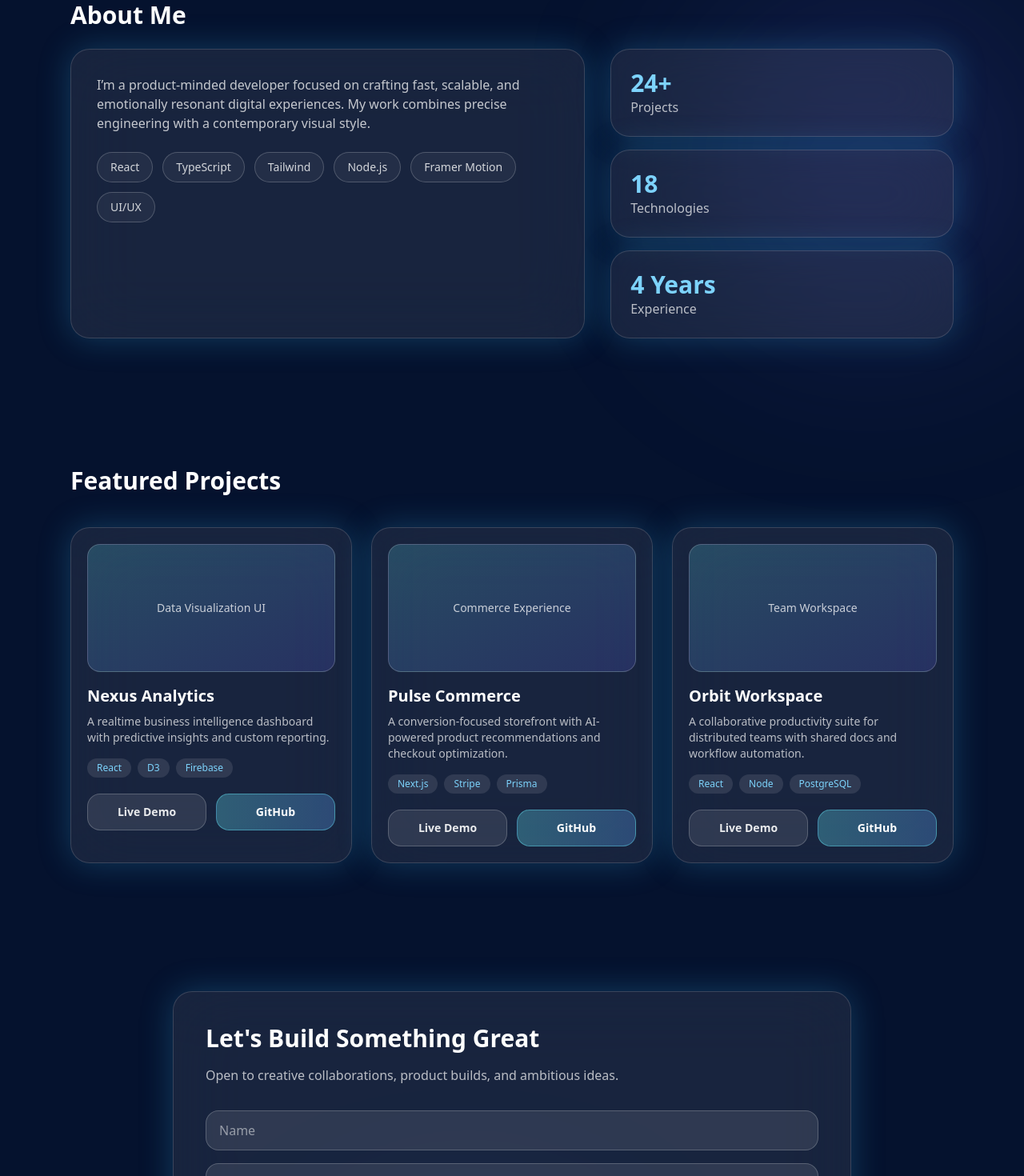
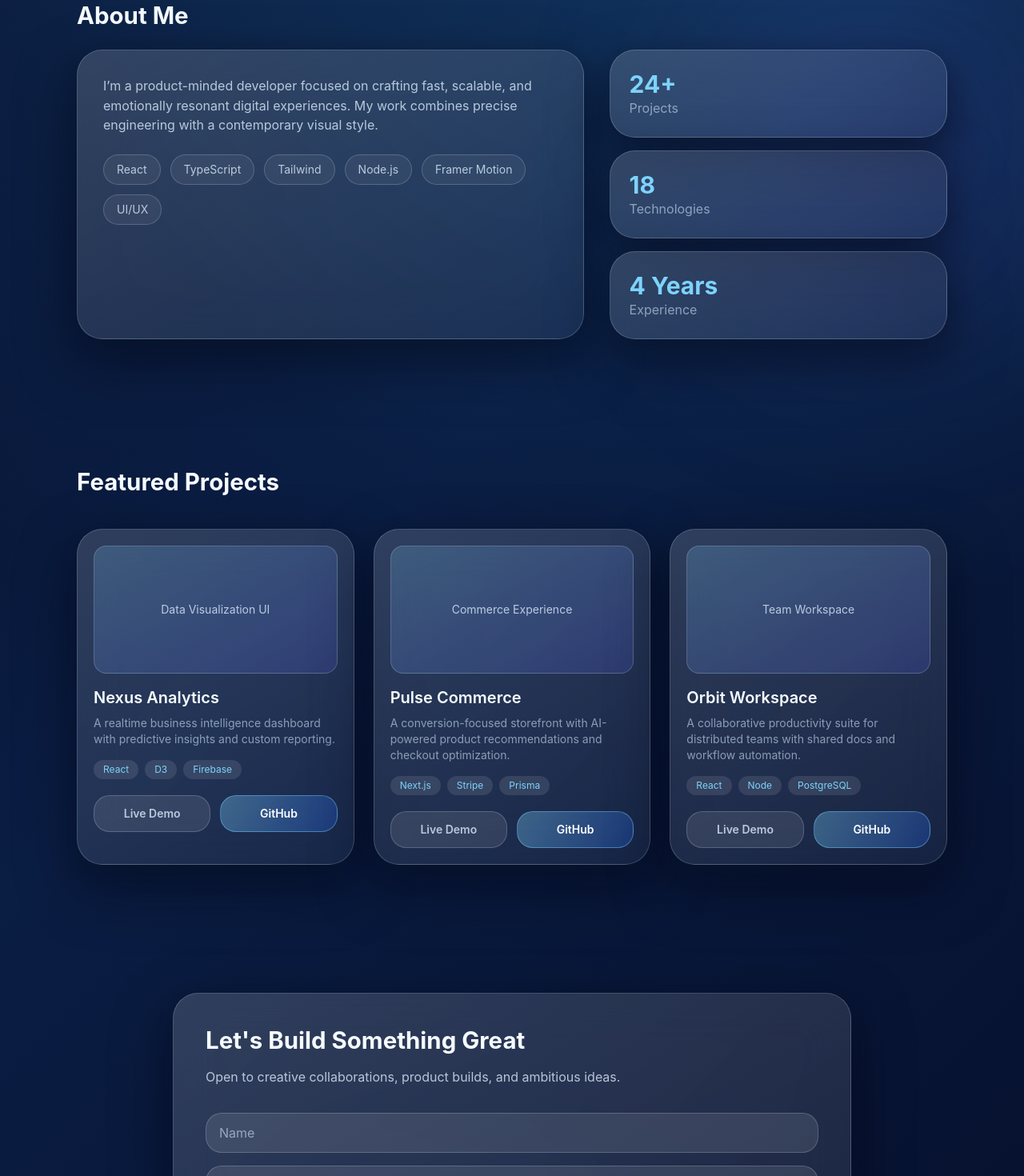
Before and after one commit to mondirdf/Portf, a React (Vite) app: page / in a window 1280 px wide. Shown: the part 940-2410 px from the top of the page at 80% size. Built offline with nearby package versions, Linux system fonts and the light colour scheme.

Commit message:
Refactor UI styling into centralized liquid-glass tokens

```diff
--- a/src/App.jsx
+++ b/src/App.jsx
@@ -31,12 +31,19 @@ const projects = [
   },
 ];
 
+const motionTokens = {
+  sectionDuration: 0.72,
+  hoverDuration: 0.24,
+  particleBaseDuration: 14,
+  sectionEase: [0.22, 1, 0.36, 1],
+};
+
 const sectionVariant = {
   hidden: { opacity: 0, y: 50 },
   visible: {
     opacity: 1,
     y: 0,
-    transition: { duration: 0.8, ease: 'easeOut' },
+    transition: { duration: motionTokens.sectionDuration, ease: motionTokens.sectionEase },
   },
 };
 
@@ -46,7 +53,7 @@ function GlassCard({ className = '', children }) {
 
 export function App() {
   return (
-    <div className="relative min-h-screen overflow-x-hidden bg-void-blue text-white">
+    <div className="relative min-h-screen overflow-x-hidden text-[var(--color-text-primary)]">
       <BackgroundFx />
       <Navbar />
       <main className="relative z-10">
@@ -61,13 +68,13 @@ export function App() {
 
 function Navbar() {
   return (
-    <header className="sticky top-0 z-50 border-b border-white/10 bg-slate-900/25 backdrop-blur-xl">
+    <header className="sticky top-0 z-50 border-b border-[var(--color-border-hairline)] bg-[rgba(4,14,35,0.34)] backdrop-blur-[var(--blur-medium)]">
       <nav className="mx-auto flex max-w-6xl items-center justify-between px-6 py-4">
-        <span className="text-lg font-bold tracking-wide text-soft-cyan">ALEX DEV</span>
-        <ul className="hidden gap-6 text-sm text-white/80 md:flex">
+        <span className="text-lg font-bold tracking-wide text-[var(--color-accent)]">ALEX DEV</span>
+        <ul className="hidden gap-6 text-sm text-[var(--color-text-secondary)] md:flex">
           {navLinks.map((item) => (
             <li key={item}>
-              <a href={`#${item.toLowerCase()}`} className="transition hover:text-soft-cyan">
+              <a href={`#${item.toLowerCase()}`} className="transition hover:text-[var(--color-accent)]">
                 {item}
               </a>
             </li>
@@ -82,7 +89,7 @@ function Hero() {
   return (
     <section
       id="home"
-      className="hero-bg mx-auto grid min-h-screen max-w-6xl items-center px-6 py-20"
+      className="hero-bg section-shell mx-auto grid min-h-screen max-w-6xl items-center"
     >
       <motion.div
         initial="hidden"
@@ -91,7 +98,7 @@ function Hero() {
         variants={sectionVariant}
         className="w-full text-center"
       >
-        <h1 className="text-5xl font-extrabold leading-tight text-yellow-300 drop-shadow-[0_4px_20px_rgba(0,0,0,0.35)] md:text-7xl">
+        <h1 className="text-display text-[var(--color-warn)] drop-shadow-[0_4px_20px_rgba(0,0,0,0.35)]">
           Building intelligent digital experiences.
         </h1>
       </motion.div>
@@ -104,21 +111,21 @@ function About() {
   return (
     <motion.section
       id="about"
-      className="mx-auto max-w-6xl px-6 py-20"
+      className="section-shell mx-auto max-w-6xl"
       initial="hidden"
       whileInView="visible"
       viewport={{ once: true, amount: 0.2 }}
       variants={sectionVariant}
     >
-      <h3 className="mb-6 text-3xl font-bold">About Me</h3>
+      <h3 className="text-heading mb-6">About Me</h3>
       <div className="grid gap-8 lg:grid-cols-[1.2fr,0.8fr]">
         <GlassCard className="p-8">
-          <p className="text-white/75">
+          <p className="text-body">
             I’m a product-minded developer focused on crafting fast, scalable, and emotionally resonant digital experiences. My work combines precise engineering with a contemporary visual style.
           </p>
           <div className="mt-6 flex flex-wrap gap-3">
             {skills.map((skill) => (
-              <span key={skill} className="rounded-full border border-white/20 bg-white/5 px-4 py-2 text-sm text-white/80">
+              <span key={skill} className="rounded-full border border-[var(--color-border-hairline)] bg-[var(--surface-glass-low)] px-4 py-2 text-sm text-[var(--color-text-secondary)]">
                 {skill}
               </span>
             ))}
@@ -127,8 +134,8 @@ function About() {
         <div className="grid gap-4">
           {stats.map((stat) => (
             <GlassCard key={stat.label} className="p-6">
-              <p className="text-3xl font-bold text-soft-cyan">{stat.value}</p>
-              <p className="text-white/70">{stat.label}</p>
+              <p className="text-3xl font-bold text-[var(--color-accent)]">{stat.value}</p>
+              <p className="text-[var(--color-text-caption)]">{stat.label}</p>
             </GlassCard>
           ))}
         </div>
@@ -141,25 +148,25 @@ function Projects() {
   return (
     <motion.section
       id="projects"
-      className="mx-auto max-w-6xl px-6 py-20"
+      className="section-shell mx-auto max-w-6xl"
       initial="hidden"
       whileInView="visible"
       viewport={{ once: true, amount: 0.1 }}
       variants={sectionVariant}
     >
-      <h3 className="mb-10 text-3xl font-bold">Featured Projects</h3>
+      <h3 className="text-heading mb-10">Featured Projects</h3>
       <div className="grid gap-6 md:grid-cols-2 xl:grid-cols-3">
         {projects.map((project) => (
-          <motion.article key={project.name} whileHover={{ scale: 1.03, y: -6 }} transition={{ duration: 0.25 }}>
+          <motion.article key={project.name} whileHover={{ scale: 1.03, y: -6 }} transition={{ duration: motionTokens.hoverDuration, ease: motionTokens.sectionEase }}>
             <GlassCard className="h-full p-5">
-              <div className="mb-4 flex h-40 items-center justify-center rounded-2xl border border-white/20 bg-gradient-to-br from-cyan-300/20 to-indigo-500/20 text-sm text-white/75">
+              <div className="mb-4 flex h-40 items-center justify-center rounded-2xl border border-[var(--color-border-hairline)] bg-gradient-to-br from-[rgba(125,211,252,0.2)] to-[rgba(99,102,241,0.2)] text-sm text-[var(--color-text-secondary)]">
                 {project.preview}
               </div>
               <h4 className="mb-2 text-xl font-semibold">{project.name}</h4>
-              <p className="mb-4 text-sm text-white/70">{project.description}</p>
+              <p className="mb-4 text-sm text-[var(--color-text-caption)]">{project.description}</p>
               <div className="mb-5 flex flex-wrap gap-2">
                 {project.stack.map((tech) => (
-                  <span key={tech} className="rounded-full bg-white/10 px-3 py-1 text-xs text-soft-cyan">
+                  <span key={tech} className="rounded-full bg-[var(--surface-glass-mid)] px-3 py-1 text-xs text-[var(--color-accent)]">
                     {tech}
                   </span>
                 ))}
@@ -187,15 +194,15 @@ function Contact() {
       variants={sectionVariant}
     >
       <GlassCard className="p-8 md:p-10">
-        <h3 className="mb-4 text-3xl font-bold">Let&apos;s Build Something Great</h3>
-        <p className="mb-8 text-white/70">Open to creative collaborations, product builds, and ambitious ideas.</p>
+        <h3 className="text-heading mb-4">Let&apos;s Build Something Great</h3>
+        <p className="text-body mb-8">Open to creative collaborations, product builds, and ambitious ideas.</p>
         <form className="space-y-4">
           <input className="glass-input" placeholder="Name" type="text" />
           <input className="glass-input" placeholder="Email" type="email" />
           <textarea className="glass-input min-h-32" placeholder="Message" />
           <button className="btn-primary w-full">Send Message</button>
         </form>
-        <div className="mt-6 flex gap-4 text-white/70">
+        <div className="mt-6 flex gap-4 text-[var(--color-text-caption)]">
           <span className="social-dot">in</span>
           <span className="social-dot">gh</span>
           <span className="social-dot">𝕏</span>
@@ -208,9 +215,9 @@ function Contact() {
 function BackgroundFx() {
   return (
     <div className="pointer-events-none absolute inset-0 overflow-hidden">
-      <div className="absolute -left-32 top-20 h-80 w-80 rounded-full bg-cyan-400/20 blur-[120px]" />
-      <div className="absolute right-0 top-1/3 h-96 w-96 rounded-full bg-indigo-500/20 blur-[130px]" />
-      <div className="absolute bottom-0 left-1/3 h-80 w-80 rounded-full bg-blue-500/20 blur-[120px]" />
+      <div className="absolute -left-32 top-20 h-80 w-80 rounded-full bg-[var(--color-blob-cyan)] blur-[120px]" />
+      <div className="absolute right-0 top-1/3 h-96 w-96 rounded-full bg-[var(--color-blob-indigo)] blur-[130px]" />
+      <div className="absolute bottom-0 left-1/3 h-80 w-80 rounded-full bg-[var(--color-blob-blue)] blur-[120px]" />
       {Array.from({ length: 22 }).map((_, i) => (
         <span
           key={i}
@@ -218,7 +225,7 @@ function BackgroundFx() {
           style={{
             left: `${(i * 17) % 100}%`,
             animationDelay: `${i * 0.9}s`,
-            animationDuration: `${14 + (i % 8)}s`,
+            animationDuration: `${motionTokens.particleBaseDuration + (i % 8)}s`,
           }}
         />
       ))}
--- a/src/styles.css
+++ b/src/styles.css
@@ -1,3 +1,5 @@
+@import './tokens.css';
+
 @tailwind base;
 @tailwind components;
 @tailwind utilities;
@@ -7,27 +9,74 @@ html {
 }
 
 body {
-  @apply m-0 bg-gradient-to-br from-[#040b22] via-[#06173d] to-[#08102b] font-sans text-white antialiased;
+  @apply m-0 antialiased;
+  font-family: var(--font-family-sans);
+  color: var(--color-text-primary);
+  background:
+    radial-gradient(circle at 10% 15%, rgba(61, 157, 244, 0.16), transparent 45%),
+    radial-gradient(circle at 80% 25%, rgba(56, 189, 248, 0.14), transparent 42%),
+    linear-gradient(135deg, var(--color-bg-gradient-start), var(--color-bg-gradient-mid), var(--color-bg-gradient-end));
 }
 
 .glass-card {
-  @apply rounded-3xl border border-white/15 bg-white/[0.08] shadow-glow backdrop-blur-2xl;
+  @apply border;
+  border-radius: var(--radius-2xl);
+  border-color: var(--color-border-hairline);
+  background: linear-gradient(150deg, var(--surface-glass-high), var(--surface-glass-low));
+  box-shadow: var(--shadow-layered);
+  backdrop-filter: blur(var(--blur-high));
 }
 
 .btn-primary {
-  @apply rounded-2xl border border-cyan-300/40 bg-gradient-to-r from-cyan-300/30 to-blue-400/30 px-6 py-3 font-semibold text-white transition hover:scale-[1.02] hover:shadow-glow;
+  @apply px-6 py-3 text-white;
+  border-radius: var(--radius-lg);
+  border: 1px solid var(--color-border-strong);
+  background: linear-gradient(110deg, rgba(125, 211, 252, 0.34), rgba(37, 99, 235, 0.3));
+  font-weight: var(--font-weight-semibold);
+  transition: transform var(--motion-duration-base) var(--motion-ease-standard), box-shadow var(--motion-duration-base) var(--motion-ease-standard);
+}
+
+.btn-primary:hover {
+  transform: translateY(-1px) scale(1.015);
+  box-shadow: var(--shadow-glow);
 }
 
 .btn-secondary {
-  @apply rounded-2xl border border-white/20 bg-white/10 px-6 py-3 font-semibold text-white/90 transition hover:bg-white/20;
+  @apply px-6 py-3;
+  border-radius: var(--radius-lg);
+  border: 1px solid var(--color-border-hairline);
+  background: var(--surface-glass-mid);
+  color: var(--color-text-secondary);
+  font-weight: var(--font-weight-semibold);
+  transition: background var(--motion-duration-base) var(--motion-ease-standard);
 }
 
+.btn-secondary:hover { background: var(--surface-glass-high); }
+
 .glass-input {
-  @apply w-full rounded-2xl border border-white/20 bg-white/10 px-4 py-3 text-white placeholder:text-white/50 outline-none transition focus:border-cyan-300/60 focus:ring-2 focus:ring-cyan-300/20;
+  @apply w-full px-4 py-3 outline-none;
+  border-radius: var(--radius-lg);
+  border: 1px solid var(--color-border-hairline);
+  background: var(--surface-glass-mid);
+  color: var(--color-text-primary);
+  transition: border-color var(--motion-duration-fast) var(--motion-ease-standard), box-shadow var(--motion-duration-fast) var(--motion-ease-standard);
+}
+
+.glass-input::placeholder { color: var(--color-text-caption); }
+
+.glass-input:focus {
+  border-color: var(--color-border-strong);
+  box-shadow: 0 0 0 2px rgba(125, 211, 252, 0.2);
 }
 
 .social-dot {
-  @apply rounded-xl border border-white/15 bg-white/10 px-3 py-2 text-sm font-semibold backdrop-blur-md;
+  @apply px-3 py-2;
+  border-radius: var(--radius-md);
+  border: 1px solid var(--color-border-hairline);
+  background: var(--surface-glass-mid);
+  font-size: var(--font-size-caption);
+  font-weight: var(--font-weight-semibold);
+  backdrop-filter: blur(var(--blur-low));
 }
 
 .particle {
@@ -42,8 +91,31 @@ body {
 }
 
 .hero-bg {
-  background-image: linear-gradient(rgba(3, 12, 36, 0.15), rgba(3, 12, 36, 0.15)), url('/blue-sky.svg');
+  background-image: linear-gradient(rgba(3, 12, 36, 0.28), rgba(3, 12, 36, 0.2)), url('/blue-sky.svg');
   background-size: cover;
   background-position: center;
   background-repeat: no-repeat;
+  border-radius: var(--radius-2xl);
 }
+
+.section-shell {
+  padding-inline: var(--section-padding-x);
+  padding-block: var(--section-padding-y);
+}
+
+.text-display {
+  font-family: var(--font-family-display);
+  font-size: var(--font-size-h1);
+  line-height: var(--line-height-tight);
+  font-weight: var(--font-weight-extrabold);
+}
+
+.text-heading {
+  font-family: var(--font-family-display);
+  font-size: var(--font-size-h3);
+  line-height: 1.25;
+  font-weight: var(--font-weight-bold);
+}
+
+.text-body { font-size: var(--font-size-body); line-height: var(--line-height-normal); color: var(--color-text-secondary); }
+.text-caption { font-size: var(--font-size-caption); line-height: var(--line-height-relaxed); color: var(--color-text-caption); }
--- /dev/null
+++ b/src/tokens.css
@@ -0,0 +1,81 @@
+:root {
+  color-scheme: dark;
+
+  /* Colors */
+  --color-bg-base: #040b22;
+  --color-bg-elevated: #081834;
+  --color-bg-overlay: #06112b;
+  --color-bg-gradient-start: #040b22;
+  --color-bg-gradient-mid: #0a1d43;
+  --color-bg-gradient-end: #060f2b;
+  --color-text-primary: #f5fbff;
+  --color-text-secondary: rgba(224, 240, 255, 0.78);
+  --color-text-caption: rgba(205, 225, 245, 0.62);
+  --color-accent: #7dd3fc;
+  --color-accent-strong: #38bdf8;
+  --color-border-hairline: rgba(229, 244, 255, 0.2);
+  --color-border-strong: rgba(125, 211, 252, 0.42);
+  --color-shadow: rgba(12, 28, 54, 0.65);
+  --color-success: #34d399;
+  --color-warn: #fbbf24;
+  --color-error: #f87171;
+  --color-blob-cyan: rgba(34, 211, 238, 0.2);
+  --color-blob-indigo: rgba(99, 102, 241, 0.2);
+  --color-blob-blue: rgba(59, 130, 246, 0.2);
+
+  /* Glass surfaces */
+  --surface-glass-low: rgba(255, 255, 255, 0.06);
+  --surface-glass-mid: rgba(255, 255, 255, 0.1);
+  --surface-glass-high: rgba(255, 255, 255, 0.16);
+
+  /* Typography */
+  --font-family-sans: Inter, 'SF Pro Text', 'Segoe UI', system-ui, sans-serif;
+  --font-family-display: 'Sora', Inter, 'Segoe UI', system-ui, sans-serif;
+  --font-size-h1: clamp(2.6rem, 5vw, 4.75rem);
+  --font-size-h2: clamp(1.9rem, 3.2vw, 2.7rem);
+  --font-size-h3: clamp(1.5rem, 2.3vw, 2rem);
+  --font-size-body: 1rem;
+  --font-size-caption: 0.8125rem;
+  --font-weight-medium: 500;
+  --font-weight-semibold: 600;
+  --font-weight-bold: 700;
+  --font-weight-extrabold: 800;
+  --line-height-tight: 1.15;
+  --line-height-normal: 1.55;
+  --line-height-relaxed: 1.7;
+
+  /* Spacing / radius */
+  --space-1: 0.25rem;
+  --space-2: 0.5rem;
+  --space-3: 0.75rem;
+  --space-4: 1rem;
+  --space-5: 1.25rem;
+  --space-6: 1.5rem;
+  --space-8: 2rem;
+  --space-10: 2.5rem;
+  --space-12: 3rem;
+  --space-16: 4rem;
+  --radius-sm: 0.75rem;
+  --radius-md: 1rem;
+  --radius-lg: 1.25rem;
+  --radius-xl: 1.5rem;
+  --radius-2xl: 2rem;
+  --section-padding-y: clamp(4rem, 10vh, 6rem);
+  --section-padding-x: clamp(1.25rem, 4vw, 2rem);
+
+  /* Motion */
+  --motion-duration-fast: 180ms;
+  --motion-duration-base: 260ms;
+  --motion-duration-slow: 420ms;
+  --motion-duration-float: 14000ms;
+  --motion-ease-standard: cubic-bezier(0.22, 1, 0.36, 1);
+  --motion-ease-emphasized: cubic-bezier(0.2, 0, 0, 1);
+
+  /* Blur + shadow */
+  --blur-low: 10px;
+  --blur-medium: 20px;
+  --blur-high: 30px;
+  --shadow-soft: 0 10px 30px rgba(8, 20, 46, 0.45);
+  --shadow-layered: 0 10px 28px rgba(10, 22, 46, 0.38), 0 28px 70px rgba(2, 8, 22, 0.5);
+  --shadow-glow: 0 0 40px rgba(56, 189, 248, 0.24);
+}
```
